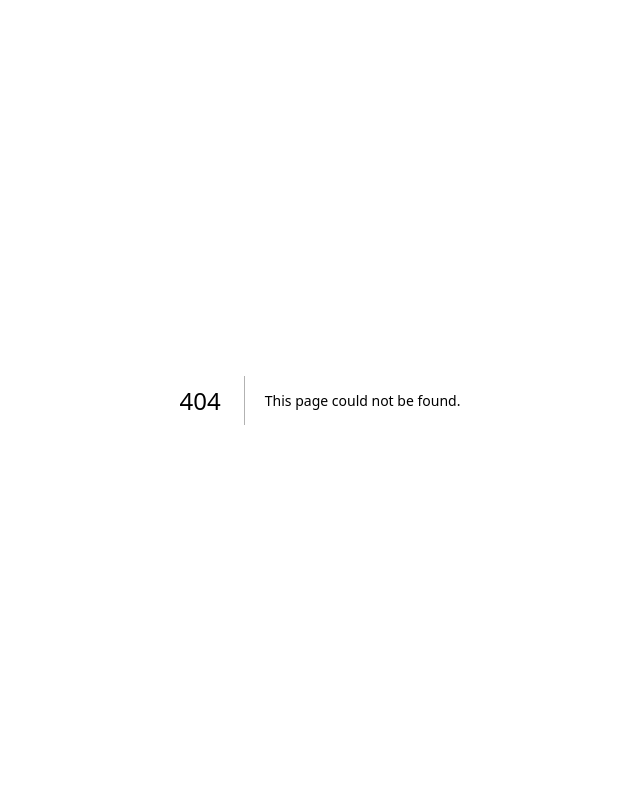
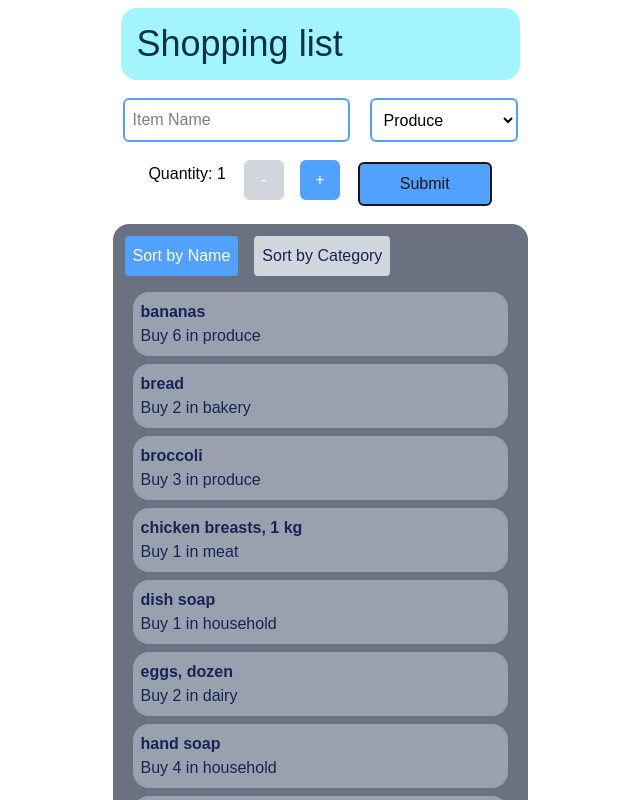
Before and after one commit to Bucket-monkey567/cprg306-assignments, a Next.js app: page /week-8 in a window 1280 px wide. Before the commit this address had no page. Shown: the top 800 px of the page, without its empty margins (320-960 px from the left). Built offline with nearby package versions, Linux system fonts and the light colour scheme.

Commit message:
set up week 8 folder

```diff
--- /dev/null
+++ b/app/week-8/item-list.js
@@ -0,0 +1,39 @@
+import { useState } from "react";
+import Item from "./item";
+
+export default function ItemList({items}) {
+    const [sortBy, setSortBy] = useState("name");
+
+    let itemsCopy = [...items];
+
+    if (sortBy === 'name') {
+        itemsCopy.sort((a,b) => a.name.localeCompare(b.name));
+    } else if (sortBy === 'category') {
+        itemsCopy.sort((a,b) => a.category.localeCompare(b.category));
+    }
+
+    return (
+        <section className="p-3 text-blue-950 bg-gray-500 rounded-2xl">
+            <div className="flex gap-4 mb-4">
+                <button onClick={() => setSortBy("name")}
+                className={`p-2 rounded ${ sortBy === 'name' ? 'bg-blue-400 text-white' : 'bg-gray-300 text-blue-950'}`}>
+                    Sort by Name
+                </button>
+
+                <button onClick={() => setSortBy("category")}
+                className={`p-2 rounded ${ sortBy === 'category' ? 'bg-blue-400 text-white' : 'bg-gray-300 text-blue-950'}`}>
+                    Sort by Category
+                </button>
+            </div>
+            <ul>
+                {itemsCopy.map((item) => (
+                    <Item
+                    key={item.id}
+                    name={item.name}
+                    quantity={item.quantity}
+                    category={item.category} />
+                ))}
+            </ul>
+        </section>
+    );
+}
--- /dev/null
+++ b/app/week-8/item.js
@@ -0,0 +1,10 @@
+export default function Item({name, quantity, category}) {
+    return (
+        <section>
+            <li className="to-blue-300 p-2 m-2 bg-gray-400 rounded-2xl">
+                <p className="font-bold">{name}</p>
+                <p>Buy {quantity} in {category}</p>
+            </li>
+        </section>
+    )
+}
--- /dev/null
+++ b/app/week-8/items.json
@@ -0,0 +1,74 @@
+[
+ {
+ "id": "1h2GJKH12gkHG31h1H",
+ "name": "milk, 4 L ",
+ "quantity": 1,
+ "category": "dairy"
+ },
+ {
+ "id": "2KJH3k2j3H1k2J3K1H",
+ "name": "bread ",
+ "quantity": 2,
+ "category": "bakery"
+ },
+ {
+ "id": "3h2KJH3k2j3H1k2J3",
+ "name": "eggs, dozen ",
+ "quantity": 2,
+ "category": "dairy"
+ },
+ {
+ "id": "4k2J3K1H2GJKH12gk",
+ "name": "bananas ",
+ "quantity": 6,
+ "category": "produce"
+ },
+ {
+ "id": "5H1h1H2KJH3k2j3H",
+ "name": "broccoli ",
+ "quantity": 3,
+ "category": "produce"
+ },
+ {
+ "id": "6H1k2J3K1H2GJKH1",
+ "name": "chicken breasts, 1 kg ",
+ "quantity": 1,
+ "category": "meat"
+ },
+ {
+ "id": "7gkHG31h1H2KJH3k",
+ "name": "pasta sauce ",
+ "quantity": 3,
+ "category": "canned goods"
+ },
+ {
+ "id": "8j3H1k2J3K1H2GJK",
+ "name": "spaghetti, 454 g ",
+ "quantity": 2,
+ "category": "dry goods"
+ },
+ {
+ "id": "9H12gkHG31h1H2KJ",
+ "name": "toilet paper, 12 pack ",
+ "quantity": 1,
+ "category": "household"
+ },
+ {
+ "id": "10H3k2j3H1k2J3K1",
+ "name": "paper towels, 6 pack",
+ "quantity": 1,
+ "category": "household"
+ },
+ {
+ "id": "11k2J3K1H2GJKH12",
+ "name": "dish soap ",
+ "quantity": 1,
+ "category": "household"
+ },
+ {
+ "id": "12GJKH12gkHG31h1",
+ "name": "hand soap ",
+ "quantity": 4,
+ "category": "household"
+ }
+]
--- /dev/null
+++ b/app/week-8/new-item.js
@@ -0,0 +1,79 @@
+"use client"
+import {useState} from "react";
+
+export default function NewItem({onAddItem}){
+
+    const chars = "abcdefghijklmnopqrstuvwxyzABCDEFGHIJKLMNOPQRSTUVWXYZ1234567890"
+    const generateId = () => {
+        let id = "";
+        for(let i = 0; i < 10; i++){
+            id += chars[Math.floor(Math.random() * chars.length)];
+        }
+        return id
+    }
+
+    const [item, setItem] = useState({id: generateId(), name:"", quantity:1, category:"produce"});
+
+    const decrement = () => {
+        if(item.quantity > 1){
+            setItem({...item, quantity:item.quantity-1});
+        }
+    }
+
+    const increment = () => {
+        if(item.quantity < 20){
+            setItem({...item, quantity:item.quantity+1});
+        }
+    }
+
+    const buttonColorMin = item.quantity <= 1 ? "bg-gray-300" : "bg-blue-400";
+    const buttonColorMax = item.quantity >= 20 ? "bg-gray-300" : "bg-blue-400";
+
+    const handleSubmit = (e) => {
+        e.preventDefault();
+        if(item.name === ""){
+            alert("Please enter a name for the item");
+            return;
+        }
+
+        console.log(`Item submitted:`, item);
+        // alert(`Added ${item.quantity} ${item.name} to category ${item.category}. id: ${item.id}`);
+
+        onAddItem({...item});
+        setItem({id: generateId(), name: "", quantity:1, category:"produce"})
+
+    }
+
+    return(
+        <section className="flex flex-col items-center bg-white rounded-2xl my-2">
+            {/* Name input */}
+                <section className="flex flex-row">
+                    <input className="m-2.5 p-2 border-2 border-blue-400 rounded-md text-black" name="item-name" type="text" placeholder="Item Name" value={item.name} onChange={(e) => setItem({...item, name:e.target.value})} />
+                    <select className="m-2.5 p-2 border-2 border-blue-400 rounded-md bg-white text-black" name="category-select" value={item.category} onChange={(e) => setItem({...item, category:e.target.value})}>
+                        <option value="produce">Produce</option>
+                        <option value="meat">Meat</option>
+                        <option value="dairy">Dairy</option>
+                        <option value="canned goods">Canned Goods</option>
+                        <option value="dry goods">Dry Goods</option>
+                        <option value="household">Household</option>
+                        <option value="bakery">Bakery</option>
+                        <option value="frozen foods">Frozen Foods</option>
+                        <option value="Beverages">Beverages</option>
+                        <option value="snacks">Snacks</option>
+                        <option value="other">Other</option>
+
+                    </select>
+                </section>
+            {/* Quantity buttons */}
+                <section className="flex flex-row">
+                    <h2 className="m-2.5 text-black">Quantity: {item.quantity}</h2>
+                    <button className={`${buttonColorMin} text-white rounded-md h-10 w-10 m-2`} onClick={decrement}>-</button>
+                    <button className={`${buttonColorMax} text-white rounded-md h-10 w-10 m-2`} onClick={increment}>+</button>
+                    <button onClick={handleSubmit} className="m-2.5 p-2 px-10 border-2 bg-blue-400 rounded-md">Submit</button>
+                </section>
+                    {/* Category dropdown */}
+
+            {/* Submit button */}
+        </section>
+    )
+}
--- /dev/null
+++ b/app/week-8/page.js
@@ -0,0 +1,25 @@
+"use client";
+import {useState} from "react";
+
+import ItemList from "./item-list"
+import NewItem from "./new-item"
+import itemsData from "./items"
+
+export default function Page() {
+
+    const [items, setItems] = useState(itemsData);
+
+    const handleAddItem = (item) => {
+        setItems([...items, item]);
+    }
+
+    return (
+        <div className="flex justify-center items-center">
+            <main >
+                <h1 className="bg-cyan-200 text-cyan-950 text-4xl p-4 w-1/1.5 m-2 rounded-2xl">Shopping list</h1>
+                <NewItem onAddItem={handleAddItem}/>
+                <ItemList items={items}/>
+            </main>
+        </div>
+    );
+}
```
